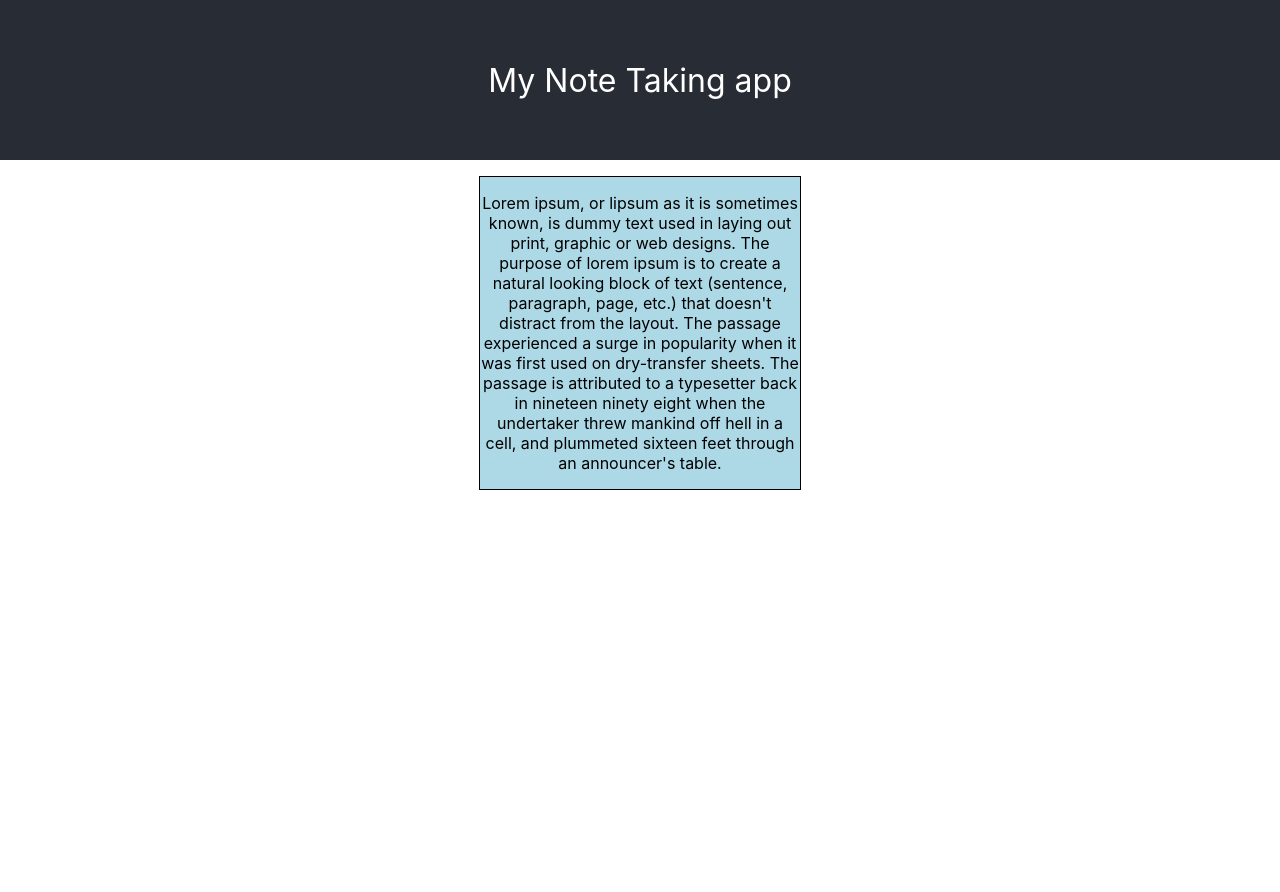
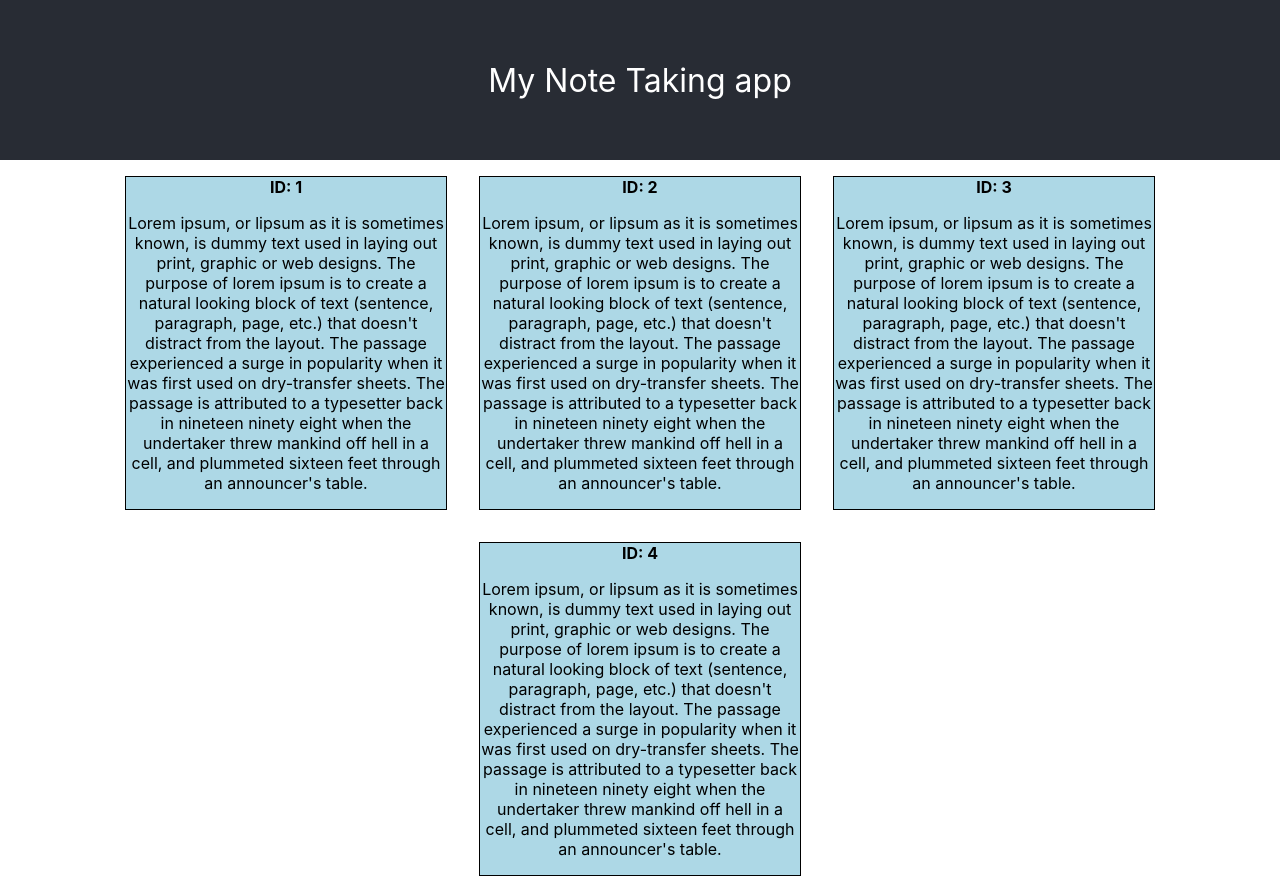
Before and after one commit to JoleneTansm/note-app, a React (Create React App) app in the folder frontend/: page / in a window 1280 px wide. Before the commit the page ends 800 px from the top, so only its background shows below. Built offline with nearby package versions, Linux system fonts and the light colour scheme.

Commit message:
add list rendering

```diff
--- a/frontend/src/App.js
+++ b/frontend/src/App.js
@@ -5,6 +5,9 @@ import './App.css';
 class App extends React.Component {
   constructor() {
     super();
+    this.state = {
+      ids: [1, 2, 3, 4]
+    }
   }
 
   render() {
@@ -15,7 +18,11 @@ class App extends React.Component {
         </header>
 
         <div className="NoteContainer">
-          <Note />
+        {
+          this.state.ids.map((id) =>  {
+            return <Note key={id} id={id}/>
+          })
+        }
         </div>
 
       </div>
--- a/frontend/src/components/Note.js
+++ b/frontend/src/components/Note.js
@@ -4,6 +4,7 @@ class Note extends React.Component {
   render() {
     return (
       <div className="Note">
+        <b>ID: { this.props.id } </b>
         <p>
           Lorem ipsum, or lipsum as it is sometimes known, is dummy text used in laying
           out print, graphic or web designs. The purpose of
```
